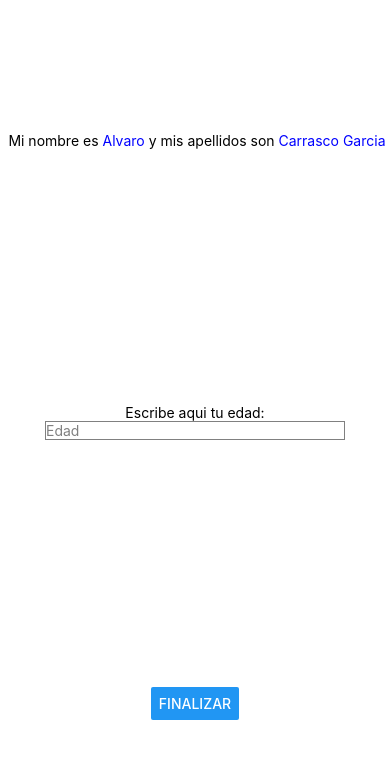
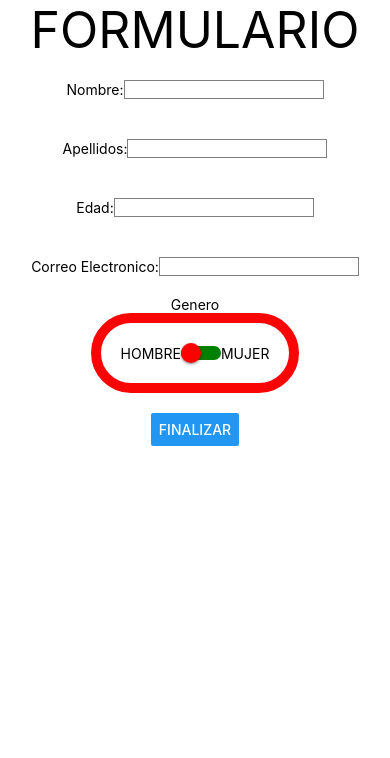
Before and after one commit to Ztatik11/PrimerProyecto, a React Native app: screen / in a window 390 px wide. Shown: the top 758 px of the page. Built offline with nearby package versions, Linux system fonts and the light colour scheme.

Commit message:
Add files via upload

```diff
--- a/App.js
+++ b/App.js
@@ -1,30 +1,22 @@
-
 import React , {useState} from "react";
-import {Button, Text, View, StyleSheet, TextInput,} from "react-native";
+import {Button, Text, View, StyleSheet, TextInput,Switch} from "react-native";
 
 export default function App () {
 
-
+  const [isEnabled,setisEnabled]= useState(null);
+  const [imagen_uno,setImagen1]= useState(null);
 
   const nombre = <Text style ={[styles.bigBlue]}>Alvaro</Text>;
   const apellidos = <Text style ={[styles.bigBlue]}>Carrasco Garcia</Text>;
   const [edad,setEdad] = useState(null);
   const [Texto,setTexto] = useState(null);
+  const [Validacion,setValidacion] = useState(false);
 
   const resultado = () => {
     if (edad == 18) {
-      setTexto(
-        <Text style={{color:'red'}}>
-        Acaba de ser mayor de edad
-        </Text>
-      )
-    } else if (edad < 18) {
-      setTexto(
-        <Text style={{color:'green'}}>
-        Es menor de edad
-        </Text>
-      )
+
     } else {
+      styles.resultado.color ='blue'
       setTexto(
         <Text style={{color:'blue'}}>
         Es mayor de edad
@@ -34,82 +26,98 @@ export default function App () {
   }
 
   return (
-
-    <View style ={[styles.View]}>
-      <View style ={[styles.View]}>
-
-      <Text style ={[styles.Texto]}> Mi nombre es {nombre} y mis apellidos son {apellidos}</Text>
-
+    <View style ={[styles.aplicacion]}>
+      <Text style ={[styles.titulo]}>FORMULARIO</Text>
+      <View style ={[styles.contenedor_datos]}>
+      <Text>Nombre:</Text>
+        <TextInput style ={[styles.cuadrotexto]}
+        placeholder="Nombre"
+        onChangeText={edad => setEdad(edad)}
+        value={edad}
+      />
       </View>
-
-      <View style ={[styles.View]}>
-        <Text style ={[styles.Texto]}>Escribe aqui tu edad:</Text>
-
+      <View style ={[styles.contenedor_datos]}>
+      <Text>Apellidos:</Text>
+        <TextInput style ={[styles.cuadrotexto]}
+        placeholder="Apellidos"
+        onChangeText={edad => setEdad(edad)}
+        value={edad}
+      />
+      </View>
+      <View style ={[styles.contenedor_datos]}>
+      <Text>Edad:</Text>
         <TextInput style ={[styles.cuadrotexto]}
         placeholder="Edad"
-        keyboardType="numeric"
         onChangeText={edad => setEdad(edad)}
         value={edad}
-        />
-
+      />
       </View>
-
-      <View style ={[styles.View]}>
-        <Button
+      <View style ={[styles.contenedor_datos]}>
+      <Text>Correo Electronico:</Text>
+        <TextInput style ={[styles.cuadrotexto]}
+        placeholder="Correo electronico"
+        onChangeText={edad => setEdad(edad)}
+        value={edad}
+      />
+      </View>
+      <Text>Genero</Text>
+      <View style ={[styles.contenedor_genero]}>
+        <Text>HOMBRE</Text>
+        <Switch
+          trackColor={{false:'green',true:'yellow'}}
+          thumbColor={isEnabled ? 'blue':'red'}
+          onValueChange={()=>setisEnabled(previousState=>!previousState)}
+          value={isEnabled}
+          imagen_uno = {isEnabled ? imagen_uno:null}
+          />
+        <Text>MUJER</Text>
+      </View>
+      <View style ={[styles.contenedor_datos]}>
+      <Button
             onPress={resultado}
             title={"Finalizar"}
-        />
-        <Text>{Texto}</Text>
+      />
+      <Text>{Texto}</Text>
       </View>
+    </View>
 
-    </View>
   );
 }
 
 const styles = StyleSheet.create({
 
-  Texto:{
-    color:'black'
+  titulo:{
+    fontSize:50,
+    color:'black',
   },
 
   aplicacion:{
-    flex: 1,
-    alignItems: 'center',
+    alignItems:"center",
+    flex:1,
+    backgroundColor:"white",
   },
-
-  View:{
-    flex: 1,
-    alignItems: 'center',
-    justifyContent: 'center',
-    textAlign:"center",
-    backgroundColor:"white",
+  contenedor_datos:{
+    flexDirection:"row",
+    justifyContent:"center",
+    alignItems:"center",
+    padding:20,
+  },
+  contenedor_genero:{
+    flexDirection:"row",
+    justifyContent:"center",
+    alignItems:"center",
+    //flex:1,
+    padding:20,
+    borderWidth:10,
+    borderColor:"#FA0505",
+    borderRadius:50,
   },
 
   cuadrotexto:{
     backgroundColor:"white",
-    color:'grey',
+    color:'white',
     borderColor:'grey',
     borderWidth:1,
-    width:300,
-
+    width:200,
   },
-
-  bigBlue: {
-    color: 'blue',
-  },
-
-  resultado: {
-    textAlign:"center",
-    position: "relative",
-    right: 100,
-    color: 'red',
-    fontSize:15
-  },
-
-  boton_finalizar: {
-    backgroundColor: 'red',
-    padding: 100,
-    width: 3,
-    height: 4,
-  }
 });
```
Also changed, not shown: App_2.js (added, +118 -0 lines), App_4.js (added, +61 -0 lines).
